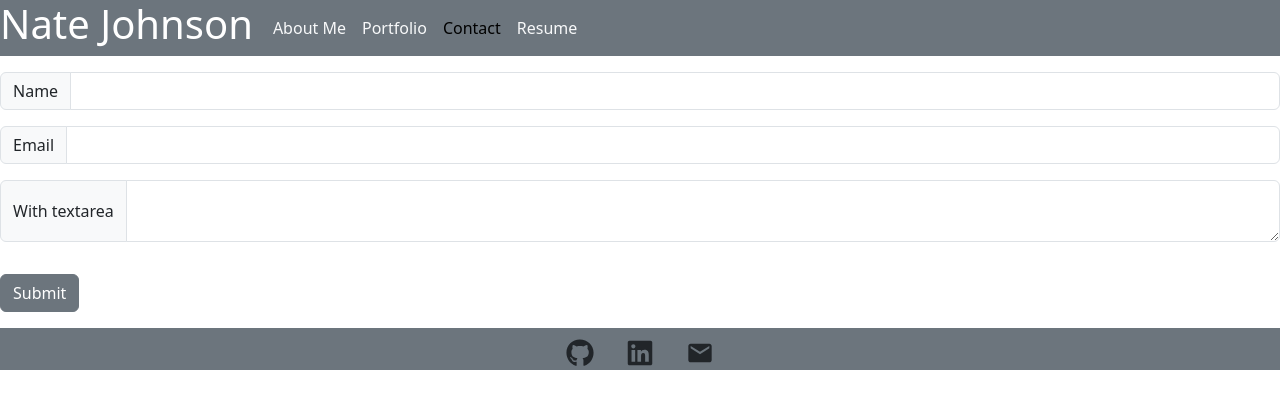
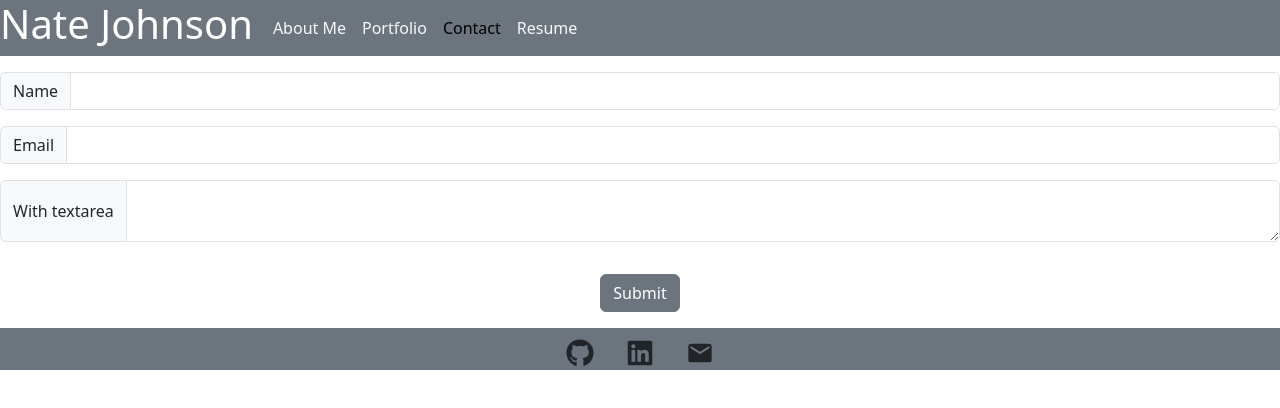
Before and after one commit to njohnson2897/react-portfolio, a React (Vite) app: page /contact in a window 1280 px wide. Shown: the top 408 px of the page. Built offline with nearby package versions, Linux system fonts and the light colour scheme.

Commit message:
adds error message if form submit is incorrect

```diff
--- a/src/pages/Contact.jsx
+++ b/src/pages/Contact.jsx
@@ -1,10 +1,24 @@
 import { useState } from 'react';
+import { validateEmail } from '../utils/helpers';
 
 export default function Contact() {
+    const [errorMessage, setErrorMessage] =  useState('');
+    const [email, setEmail] = useState('');
+    const [name, setName] = useState('');
+
+    const handleFormSubmit = (e) => {
+        e.preventDefault();
+
+        if(!validateEmail(email)) {
+            setErrorMessage('Please enter a valid email address');
+            return;
+        }
+        alert('Thank you for your message, I will respond as soon as possible');
+    };
 
     return (
         <div>
-        <form>
+        <form className='form text-center' onSubmit={handleFormSubmit}>
         <div className="input-group my-3">
         <span className="input-group-text">Name</span>
         <input type="text" aria-label="Name" className="form-control"/>
@@ -20,6 +34,11 @@ export default function Contact() {
 
         <button type="submit" className="btn btn-secondary my-3">Submit</button>
         </form>
+        {errorMessage && (
+            <div className='text-center'>
+                <p className='error-text'>{errorMessage}</p>
+            </div>
+        )}
         </div>
     );
 }
```
